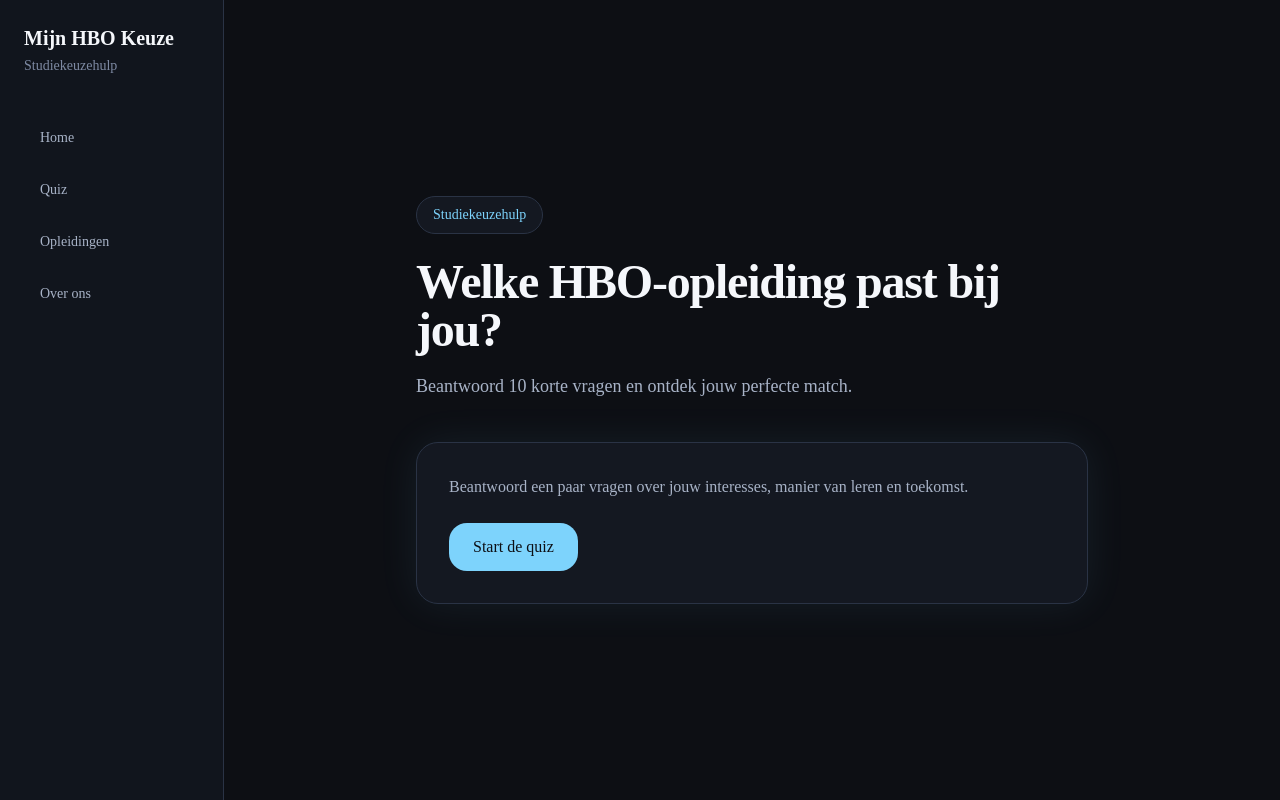
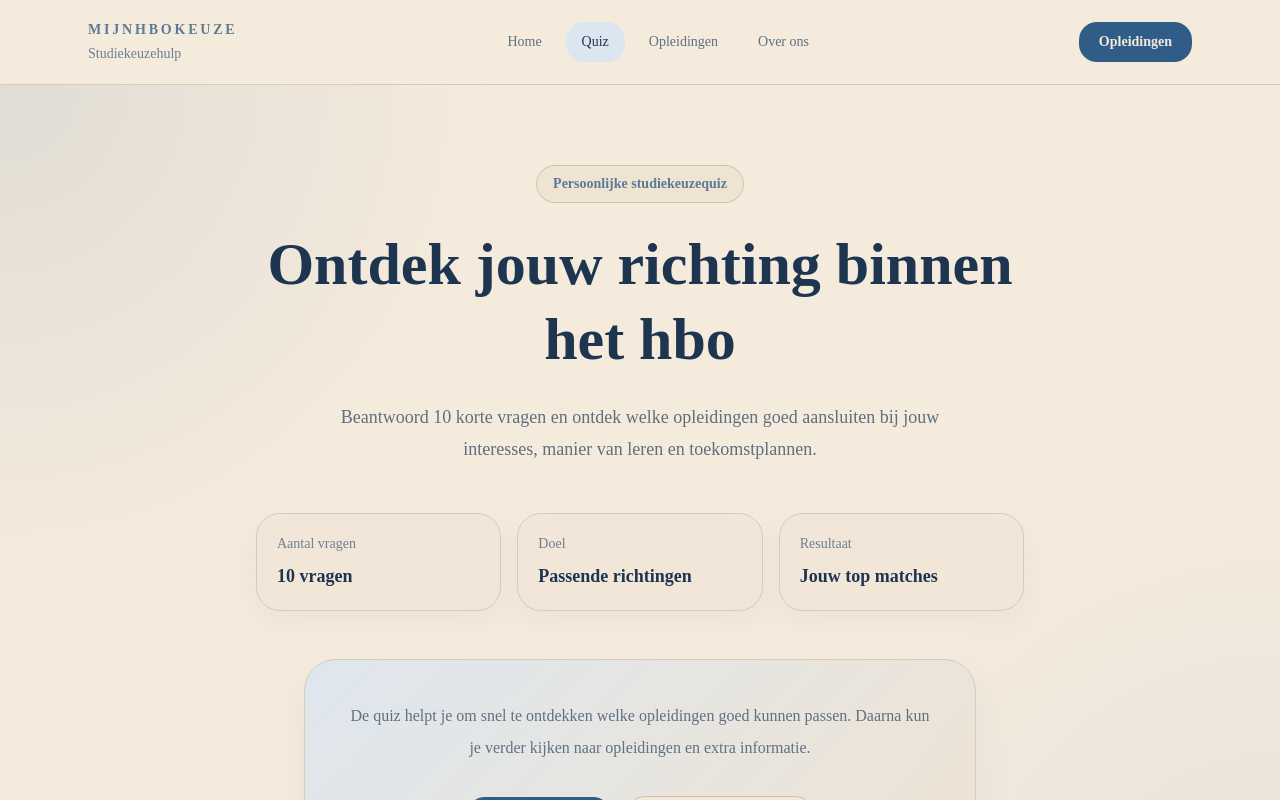
Before and after one commit to SejlaC/MijnHBOKeuze, a Next.js app: page /quiz in a window 1280 px wide. Shown: the top 800 px of the page. Built offline with nearby package versions, Linux system fonts and the light colour scheme.

Commit message:
redesign quiz page to match new light homepage style

```diff
--- a/src/app/quiz/page.tsx
+++ b/src/app/quiz/page.tsx
@@ -1,8 +1,8 @@
 "use client";
 
 import Link from "next/link";
+import { usePathname } from "next/navigation";
 import { useQuizStore } from "@/src/lib/quiz-store";
-import { motion, AnimatePresence } from "framer-motion";
 import quizData from "@/src/data/quiz.json";
 import catalogData from "@/data.json";
 
@@ -18,11 +18,15 @@ function getMaxScoresPerKey() {
 
   quizData.questions.forEach((question) => {
     const maxInQuestion: Record<string, number> = {};
+
     question.options.forEach((option) => {
       Object.entries(option.scores).forEach(([key, value]) => {
+        if (typeof value === "number") {
           maxInQuestion[key] = Math.max(maxInQuestion[key] || 0, value);
+        }
       });
     });
+
     Object.entries(maxInQuestion).forEach(([key, value]) => {
       maxPerKey[key] = (maxPerKey[key] || 0) + value;
     });
@@ -31,41 +35,65 @@ function getMaxScoresPerKey() {
   return maxPerKey;
 }
 
+function normalizeScores(
+  scores: Record<string, number | undefined>
+): Record<string, number> {
+  return Object.fromEntries(
+    Object.entries(scores).filter(([, value]) => typeof value === "number")
+  ) as Record<string, number>;
+}
+
 export default function QuizPage() {
-  const { step, currentQuestion, scores, startQuiz, answer, reset } = useQuizStore();
+  const pathname = usePathname();
+
+  const { step, currentQuestion, scores, startQuiz, answer, reset } =
+    useQuizStore();
 
   const totalQuestions = quizData.questions.length;
-  const question = quizData.questions[currentQuestion];
-  const progress = (currentQuestion / totalQuestions) * 100;
   const isDone = currentQuestion >= totalQuestions;
+  const question = !isDone ? quizData.questions[currentQuestion] : null;
+  const progress =
+    totalQuestions > 0 ? (currentQuestion / totalQuestions) * 100 : 0;
 
   const getResults = () => {
     const maxPerKey = getMaxScoresPerKey();
+    const keyPercentages: Record<string, number> = {};
 
-    const keyPercentages: Record<string, number> = {};
     Object.entries(scores).forEach(([key, achieved]) => {
       const max = maxPerKey[key] || 0;
       keyPercentages[key] = max > 0 ? (achieved / max) * 100 : 0;
     });
 
-    return catalogData.programs
+    return (catalogData.programs as any[])
       .map((program: any) => {
         const keys = program.scoreKeys || [];
+
         if (keys.length === 0) {
           return { ...program, matchPercent: 0, matchReason: "" };
         }
 
         const avgPercent =
-          keys.reduce((sum, key) => sum + (keyPercentages[key] || 0), 0) / keys.length;
+          keys.reduce(
+            (sum: number, key: string) => sum + (keyPercentages[key] || 0),
+            0
+          ) / keys.length;
 
         const keyScores = keys
-          .map((key) => ({ key, percent: keyPercentages[key] || 0 }))
-          .sort((a, b) => b.percent - a.percent);
-        const topKeys = keyScores.slice(0, 2).map((k) => k.key);
+          .map((key: string) => ({
+            key,
+            percent: keyPercentages[key] || 0,
+          }))
+          .sort(
+            (a: { percent: number }, b: { percent: number }) =>
+              b.percent - a.percent
+          );
+
+        const topKeys = keyScores.slice(0, 2).map((item) => item.key);
+
         const reason =
           topKeys.length > 0
             ? `Past goed bij jouw interesse in ${topKeys.join(" en ")}.`
-            : "Deze opleiding sluit aan bij jouw profiel.";
+            : "Deze opleiding sluit goed aan bij jouw profiel.";
 
         return {
           ...program,
@@ -78,185 +106,256 @@ export default function QuizPage() {
   };
 
   return (
-    <main className="min-h-screen bg-[#0D0F14] text-[#F5F7FB]">
-      <div className="flex min-h-screen w-full">
-        {/* Sidebar */}
-        <aside className="hidden w-56 flex-col border-r border-[#2A3345] bg-[#11151D] p-6 md:flex">
-          <div className="mb-10">
-            <h2 className="text-xl font-semibold">Mijn HBO Keuze</h2>
-            <p className="mt-1 text-sm text-[#7E8AA3]">Studiekeuzehulp</p>
+    <main className="min-h-screen bg-[#F5EBDD] text-[#1E3550]">
+      <header className="border-b border-[#D8CBB8] bg-[#F5EBDD]/95 backdrop-blur">
+        <div className="mx-auto flex max-w-6xl items-center justify-between px-6 py-5">
+          <div>
+            <p className="text-sm font-semibold uppercase tracking-[0.2em] text-[#5C7A96]">
+              MijnHBOKeuze
+            </p>
+            <p className="mt-1 text-sm text-[#6F7F8F]">Studiekeuzehulp</p>
           </div>
-          <nav className="space-y-2">
+
+          <nav className="hidden items-center gap-2 md:flex">
             {navItems.map((item) => (
               <Link
                 key={item.name}
                 href={item.href}
-                className="block w-full rounded-xl px-4 py-3 text-left text-sm text-[#A8B3C7] transition hover:bg-[#1B2230] hover:text-[#7DD3FC]"
+                className={`rounded-2xl px-4 py-2.5 text-sm font-medium transition-all duration-300 ${
+                  pathname === item.href
+                    ? "bg-[#DCE6F0] text-[#1E3550]"
+                    : "text-[#5E6F80] hover:bg-[#EADFD0] hover:text-[#1E3550]"
+                }`}
               >
                 {item.name}
               </Link>
             ))}
           </nav>
-        </aside>
 
-        {/* Content - gecentreerd */}
-        <section className="flex flex-1 items-center justify-center px-6 py-12">
-          <div className="w-full max-w-2xl">
-            {/* ── START ── */}
+          <Link
+            href="/opleidingen"
+            className="rounded-2xl bg-[#2F5D87] px-5 py-2.5 text-sm font-semibold text-[#F5EBDD] transition-all duration-300 hover:-translate-y-0.5 hover:bg-[#264D71]"
+          >
+            Opleidingen
+          </Link>
+        </div>
+      </header>
+
+      <section className="relative overflow-hidden">
+        <div className="absolute inset-0 bg-[radial-gradient(circle_at_top_left,rgba(47,93,135,0.10),transparent_32%),radial-gradient(circle_at_bottom_right,rgba(127,168,204,0.14),transparent_30%)]" />
+
+        <div className="relative mx-auto max-w-4xl px-6 py-16 md:py-20">
           {step === "start" && (
-              <motion.div
-                initial={{ opacity: 0, y: 24 }}
-                animate={{ opacity: 1, y: 0 }}
-                transition={{ duration: 0.4 }}
-              >
-                <div className="mb-6 inline-flex rounded-full border border-[#2A3345] bg-[#141821] px-4 py-2 text-sm text-[#7DD3FC]">
-                  Studiekeuzehulp
+            <div className="text-center">
+              <div className="inline-flex rounded-full border border-[#CFC0AA] bg-[#EFE3D2] px-4 py-2 text-sm font-semibold text-[#5C7A96]">
+                Persoonlijke studiekeuzequiz
               </div>
-                <h1 className="text-4xl font-bold tracking-tight md:text-5xl">
-                  Welke HBO-opleiding past bij jou?
+
+              <h1 className="mx-auto mt-6 max-w-3xl text-4xl font-bold leading-tight md:text-6xl">
+                Ontdek jouw richting binnen het hbo
               </h1>
-                <p className="mt-4 text-lg leading-8 text-[#A8B3C7]">
-                  Beantwoord {totalQuestions} korte vragen en ontdek jouw perfecte match.
+
+              <p className="mx-auto mt-6 max-w-2xl text-lg leading-8 text-[#5F6F80]">
+                Beantwoord {totalQuestions} korte vragen en ontdek welke
+                opleidingen goed aansluiten bij jouw interesses, manier van
+                leren en toekomstplannen.
               </p>
-                <div className="mt-10 rounded-3xl border border-[#2A3345] bg-[#141821] p-8 shadow-[0_0_40px_rgba(125,211,252,0.08)]">
-                  <p className="mb-6 text-base text-[#A8B3C7]">
-                    Beantwoord een paar vragen over jouw interesses, manier van leren en toekomst.
+
+              <div className="mx-auto mt-12 grid max-w-3xl gap-4 md:grid-cols-3">
+                <div className="rounded-[24px] border border-[#D8CBB8] bg-[#F1E6D8] p-5 text-left shadow-[0_10px_30px_rgba(47,93,135,0.05)]">
+                  <p className="text-sm text-[#6E8092]">Aantal vragen</p>
+                  <p className="mt-2 text-lg font-semibold text-[#1E3550]">
+                    {totalQuestions} vragen
                   </p>
+                </div>
+
+                <div className="rounded-[24px] border border-[#D8CBB8] bg-[#F1E6D8] p-5 text-left shadow-[0_10px_30px_rgba(47,93,135,0.05)]">
+                  <p className="text-sm text-[#6E8092]">Doel</p>
+                  <p className="mt-2 text-lg font-semibold text-[#1E3550]">
+                    Passende richtingen
+                  </p>
+                </div>
+
+                <div className="rounded-[24px] border border-[#D8CBB8] bg-[#F1E6D8] p-5 text-left shadow-[0_10px_30px_rgba(47,93,135,0.05)]">
+                  <p className="text-sm text-[#6E8092]">Resultaat</p>
+                  <p className="mt-2 text-lg font-semibold text-[#1E3550]">
+                    Jouw top matches
+                  </p>
+                </div>
+              </div>
+
+              <div className="mx-auto mt-12 max-w-2xl rounded-[32px] border border-[#D8CBB8] bg-[linear-gradient(135deg,rgba(220,230,240,0.9),rgba(239,227,210,0.95))] p-8 shadow-[0_16px_40px_rgba(47,93,135,0.06)] md:p-10">
+                <p className="text-base leading-8 text-[#607181]">
+                  De quiz helpt je om snel te ontdekken welke opleidingen goed
+                  kunnen passen. Daarna kun je verder kijken naar opleidingen en
+                  extra informatie.
+                </p>
+
+                <div className="mt-8 flex flex-wrap items-center justify-center gap-4">
                   <button
                     onClick={startQuiz}
-                    className="inline-block rounded-2xl bg-[#7DD3FC] px-6 py-3 font-medium text-[#0D0F14] transition hover:bg-[#38BDF8] active:scale-95"
+                    className="inline-flex items-center rounded-2xl bg-[#2F5D87] px-7 py-3.5 font-semibold text-[#F5EBDD] transition-all duration-300 hover:-translate-y-0.5 hover:bg-[#264D71]"
                   >
                     Start de quiz
                   </button>
+
+                  <Link
+                    href="/opleidingen"
+                    className="inline-flex items-center rounded-2xl border border-[#CFBEA8] bg-[#F1E6D8] px-7 py-3.5 font-semibold text-[#1E3550] transition-all duration-300 hover:bg-[#E9DDCC]"
+                  >
+                    Bekijk opleidingen
+                  </Link>
                 </div>
-              </motion.div>
+              </div>
+            </div>
           )}
 
-            {/* ── QUIZ ── */}
-            {step === "quiz" && !isDone && (
-              <motion.div
-                initial={{ opacity: 0, y: 24 }}
-                animate={{ opacity: 1, y: 0 }}
-                transition={{ duration: 0.3 }}
-              >
-                <div className="mb-8">
-                  <div className="flex justify-between text-sm text-[#7E8AA3] mb-2">
-                    <span>Vraag {currentQuestion + 1} van {totalQuestions}</span>
+          {step === "quiz" && !isDone && question && (
+            <div className="mx-auto max-w-3xl">
+              <div className="mb-8 rounded-[24px] border border-[#D8CBB8] bg-[#F1E6D8] p-5 shadow-[0_10px_25px_rgba(47,93,135,0.04)]">
+                <div className="mb-3 flex items-center justify-between text-sm text-[#6E8092]">
+                  <span>
+                    Vraag {currentQuestion + 1} van {totalQuestions}
+                  </span>
                   <span>{Math.round(progress)}%</span>
                 </div>
-                  <div className="w-full bg-[#1B2230] rounded-full h-1.5">
-                    <motion.div
-                      className="bg-[#7DD3FC] h-1.5 rounded-full"
-                      animate={{ width: `${progress}%` }}
-                      transition={{ duration: 0.4 }}
+
+                <div className="h-2 w-full rounded-full bg-[#E3D6C5]">
+                  <div
+                    className="h-2 rounded-full bg-[#2F5D87] transition-all duration-300"
+                    style={{ width: `${progress}%` }}
                   />
                 </div>
               </div>
 
-                <AnimatePresence mode="wait">
-                  <motion.div
+              <div
                 key={currentQuestion}
-                    initial={{ opacity: 0, y: 16 }}
-                    animate={{ opacity: 1, y: 0 }}
-                    exit={{ opacity: 0, y: -16 }}
-                    transition={{ duration: 0.25 }}
+                className="rounded-[32px] border border-[#D8CBB8] bg-[#F5EBDD] p-8 shadow-[0_16px_40px_rgba(47,93,135,0.06)] md:p-10"
               >
-                    <span className="text-5xl mb-4 block">{question.emoji}</span>
-                    <h2 className="text-2xl font-bold tracking-tight mb-6 leading-snug">
+                <span className="mb-4 block text-5xl">{question.emoji}</span>
+
+                <h2 className="text-2xl font-bold leading-snug md:text-3xl">
                   {question.question}
                 </h2>
 
-                    <div className="flex flex-col gap-3">
-                      {question.options.map((option, i) => (
+                <p className="mt-3 text-base leading-8 text-[#607181]">
+                  Kies het antwoord dat het beste bij jou past.
+                </p>
+
+                <div className="mt-8 flex flex-col gap-4">
+                  {question.options.map((option, index) => (
                     <button
-                          key={i}
-                          onClick={() => answer(option.scores)}
-                          className="group flex items-center gap-4 rounded-2xl border border-[#2A3345] bg-[#141821] px-5 py-4 text-left transition hover:border-[#7DD3FC] hover:bg-[#1B2230] hover:shadow-[0_0_20px_rgba(125,211,252,0.06)] active:scale-[0.99]"
+                      key={index}
+                      onClick={() =>
+                        answer(
+                          normalizeScores(
+                            option.scores as Record<string, number | undefined>
+                          )
+                        )
+                      }
+                      className="group flex items-center gap-4 rounded-[24px] border border-[#D8CBB8] bg-[#F1E6D8] px-5 py-5 text-left shadow-[0_8px_20px_rgba(47,93,135,0.03)] transition-all duration-300 hover:-translate-y-0.5 hover:border-[#A9BED4] hover:bg-[#EEE2D2]"
                     >
-                          <span className="text-3xl group-hover:scale-110 transition-transform">
+                      <span className="text-3xl transition-transform duration-300 group-hover:scale-110">
                         {option.emoji}
                       </span>
+
                       <div>
-                            <div className="font-medium text-[#F5F7FB]">{option.label}</div>
-                            <div className="text-sm text-[#7E8AA3]">{option.sub}</div>
+                        <div className="font-semibold text-[#1E3550]">
+                          {option.label}
+                        </div>
+                        <div className="mt-1 text-sm text-[#6E8092]">
+                          {option.sub}
+                        </div>
                       </div>
                     </button>
                   ))}
                 </div>
-                  </motion.div>
-                </AnimatePresence>
-              </motion.div>
+              </div>
+            </div>
           )}
 
-            {/* ── RESULTATEN ── */}
           {isDone && (
-              <motion.div
-                initial={{ opacity: 0, y: 24 }}
-                animate={{ opacity: 1, y: 0 }}
-                transition={{ duration: 0.4 }}
-              >
-                <div className="mb-6 inline-flex rounded-full border border-[#2A3345] bg-[#141821] px-4 py-2 text-sm text-[#7DD3FC]">
+            <div className="mx-auto max-w-4xl">
+              <div className="text-center">
+                <div className="inline-flex rounded-full border border-[#CFC0AA] bg-[#EFE3D2] px-4 py-2 text-sm font-semibold text-[#5C7A96]">
                   Jouw resultaten
                 </div>
-                <h2 className="text-4xl font-bold tracking-tight mb-2">
-                  Jouw matches
+
+                <h2 className="mt-6 text-4xl font-bold md:text-5xl">
+                  Dit zijn jouw beste matches
                 </h2>
-                <p className="text-[#A8B3C7] mb-8">
-                  Op basis van jouw antwoorden passen deze opleidingen het beste bij jou.
+
+                <p className="mx-auto mt-4 max-w-2xl text-lg leading-8 text-[#607181]">
+                  Op basis van jouw antwoorden passen deze opleidingen het beste
+                  bij jouw profiel en interesses.
+                </p>
+              </div>
+
+              <div className="mt-10 flex flex-col gap-5">
+                {getResults().map((res: any, index: number) => {
+                  const medals = ["🥇", "🥈", "🥉"];
+
+                  return (
+                    <div
+                      key={res.id}
+                      className="rounded-[30px] border border-[#D8CBB8] bg-[#F1E6D8] p-6 shadow-[0_12px_30px_rgba(47,93,135,0.05)]"
+                    >
+                      <div className="flex flex-col gap-6 md:flex-row md:items-start md:justify-between">
+                        <div className="flex-1">
+                          <span className="text-xs font-semibold uppercase tracking-[0.18em] text-[#5C7A96]">
+                            {res.category}
+                          </span>
+
+                          <h3 className="mt-2 text-2xl font-bold text-[#1E3550]">
+                            {medals[index]} {res.name}
+                          </h3>
+
+                          <p className="mt-2 text-sm text-[#6E8092]">
+                            {res.school.name} — {res.school.location.city}
                           </p>
 
-                <div className="flex flex-col gap-4">
-                  {getResults().map((res: any, i: number) => {
-                    const medals = ["🥇", "🥈", "🥉"];
-                    return (
-                      <motion.div
-                        key={res.id}
-                        initial={{ opacity: 0, x: -16 }}
-                        animate={{ opacity: 1, x: 0 }}
-                        transition={{ delay: i * 0.12 }}
-                        className="rounded-3xl border border-[#2A3345] bg-[#141821] p-6 shadow-[0_0_40px_rgba(125,211,252,0.05)] hover:border-[#7DD3FC] transition-colors"
-                      >
-                        <div className="flex items-start justify-between gap-4">
-                          <div className="flex-1">
-                            <span className="text-xs text-[#7DD3FC] font-medium uppercase tracking-widest">
-                              {res.category}
-                            </span>
-                            <h3 className="text-xl font-bold mt-1">
-                              {medals[i]} {res.name}
-                            </h3>
-                            <p className="text-sm text-[#7E8AA3] mt-1">
-                              {res.school.name} — {res.school.location.city}
-                            </p>
-                            <p className="text-sm text-[#A8B3C7] mt-3 leading-relaxed">
+                          <p className="mt-4 leading-8 text-[#607181]">
                             {res.description}
                           </p>
-                            <p className="text-sm text-[#7DD3FC] mt-2 italic">
+
+                          <p className="mt-3 font-medium italic text-[#2F5D87]">
                             {res.matchReason}
                           </p>
                         </div>
-                          <div className="flex flex-col items-center justify-center rounded-2xl border border-[#2A3345] bg-[#0D0F14] px-4 py-3 min-w-[72px]">
-                            <span className="text-2xl font-bold text-[#7DD3FC]">
+
+                        <div className="flex min-w-[96px] flex-col items-center justify-center rounded-[24px] border border-[#CFC0AA] bg-[#EFE3D2] px-5 py-4">
+                          <span className="text-3xl font-bold text-[#2F5D87]">
                             {res.matchPercent}%
                           </span>
-                            <span className="text-xs text-[#7E8AA3] mt-0.5">match</span>
+                          <span className="mt-1 text-xs uppercase tracking-[0.15em] text-[#6E8092]">
+                            match
+                          </span>
                         </div>
                       </div>
-                      </motion.div>
+                    </div>
                   );
                 })}
               </div>
 
+              <div className="mt-10 flex flex-wrap items-center justify-center gap-4">
                 <button
                   onClick={reset}
-                  className="mt-8 w-full rounded-2xl border border-[#2A3345] bg-[#141821] px-6 py-3 text-sm text-[#A8B3C7] transition hover:border-[#7DD3FC] hover:text-[#7DD3FC]"
+                  className="inline-flex items-center rounded-2xl bg-[#2F5D87] px-7 py-3.5 font-semibold text-[#F5EBDD] transition-all duration-300 hover:-translate-y-0.5 hover:bg-[#264D71]"
                 >
-                  Opnieuw proberen 🔄
+                  Opnieuw proberen
                 </button>
-              </motion.div>
+
+                <Link
+                  href="/opleidingen"
+                  className="inline-flex items-center rounded-2xl border border-[#CFBEA8] bg-[#F1E6D8] px-7 py-3.5 font-semibold text-[#1E3550] transition-all duration-300 hover:bg-[#E9DDCC]"
+                >
+                  Bekijk opleidingen
+                </Link>
+              </div>
+            </div>
           )}
         </div>
       </section>
-      </div>
     </main>
   );
 }
```
Also changed, not shown: src/app/page.tsx (+72 -28 lines). Lines whose indentation alone changed are shown as unchanged.
